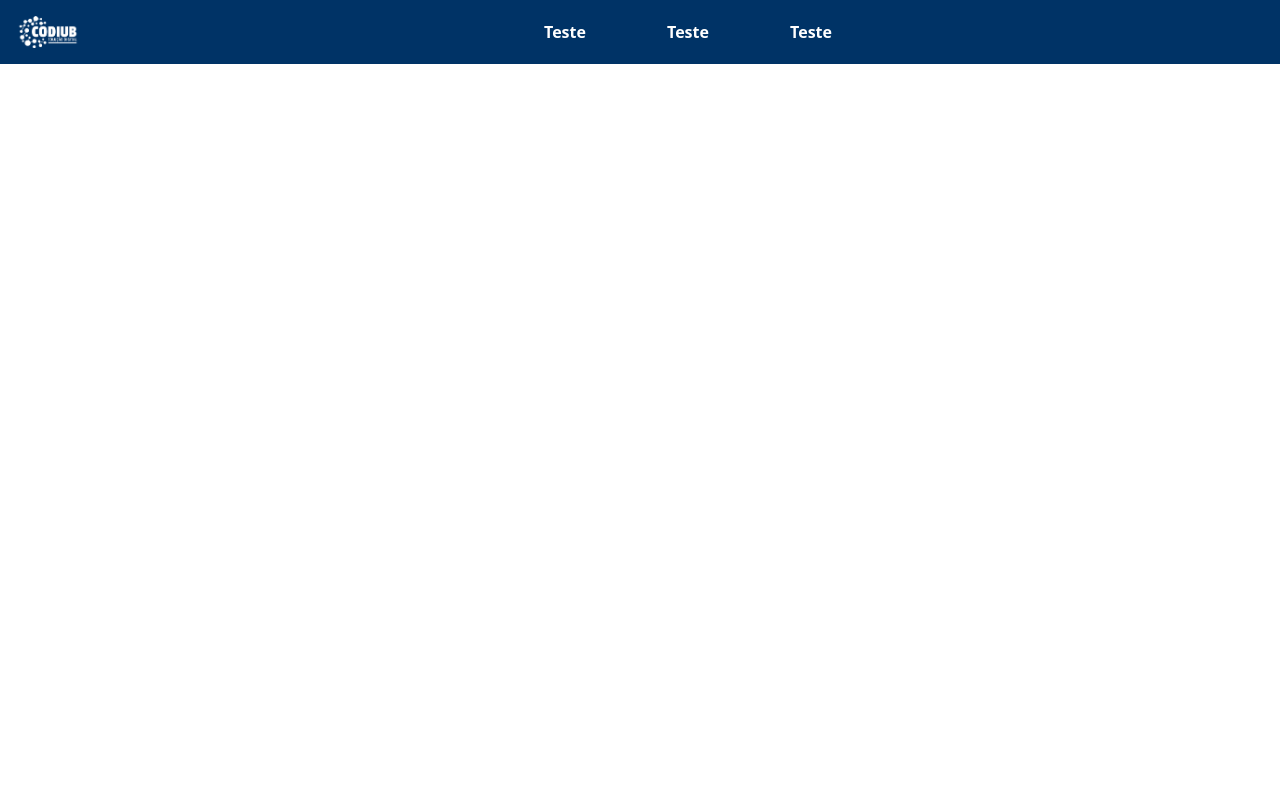
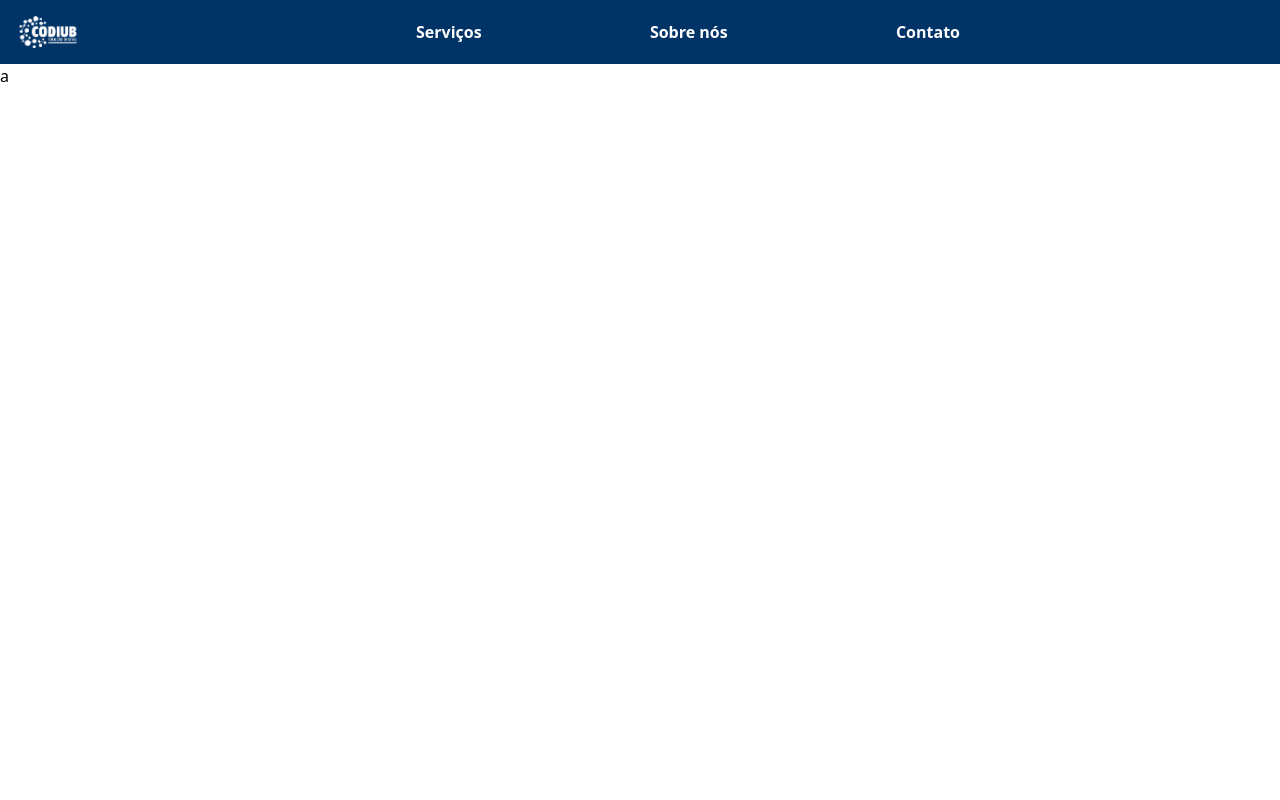
Before and after one commit to RuanEmanuell/wr-consultoria, a Next.js app: page / in a window 1280 px wide. Shown: the top 800 px of the page. Built offline with nearby package versions, Linux system fonts and the light colour scheme.

Commit message:
(Version 1.0) Starting mobile menu function

```diff
--- a/app/page.tsx
+++ b/app/page.tsx
@@ -1,43 +1,63 @@
-"use client"
+"use client";
 
 import Image from "next/image";
 import "./globals.css";
 import { useState, useEffect } from "react";
 
 export default function Home() {
-  const [navBarHeight, setNavbarHeight] = useState<number>(64);
+  const [mobileMenuVisible, setMobileMenuVisible] = useState<boolean>(false);
 
   useEffect(() => {
-    window.addEventListener("scroll", () => {
-      if(window.scrollY > 0){
-        setNavbarHeight(0);
+    if (mobileMenuVisible) {
+      document.querySelector("body")!.style.overflow = "hidden";
     } else {
-        setNavbarHeight(64);
+      document.querySelector("body")!.style.overflow = "auto";
     }
-    });
-  }, []);
+  }, [mobileMenuVisible]);
 
   return (
     <div className="h-fit">
-      <nav className="bg-[#003366] w-full h-16 flex flex-row justify-between transition-all ease-in-out duration-500" style={{height: navBarHeight}}>
-        <Image src="/logo.png" className="w-24 h-16 p-4" alt="" width={1000} height={1000} />
-        <div className="m-auto w-1/4 hidden md:flex justify-between px-4">
-          <a className="font-semibold text-white">Teste</a>
-          <a className="font-semibold text-white">Teste</a>
-          <a className="font-semibold text-white">Teste</a>
+      <div className="flex flex-col">
+        <nav
+          className="bg-[#003366] w-full flex flex-row justify-between transition-all ease-in-out duration-500">
+          <Image
+            src="/logo.png"
+            className="w-24 h-16 p-4"
+            alt="Logo"
+            width={1000}
+            height={1000}
+          />
+          <div className="m-auto w-1/2 max-w-xl hidden md:flex justify-between px-4">
+            <a className="font-semibold text-white" href="#screen-1">
+              Serviços
+            </a>
+            <a className="font-semibold text-white" href="#screen-2">
+              Sobre nós
+            </a>
+            <a className="font-semibold text-white" href="#screen-3">
+              Contato
+            </a>
           </div>
-        <div className="flex md:hidden my-auto mx-4 w-8 h-6 flex-col">
+          <div className="flex md:hidden my-auto mx-4 w-8 h-6 flex-col" onClick={() => setMobileMenuVisible(true)}>
             <section className="bg-white h-1/3 w-full"></section>
             <section className="bg-white h-1/3 w-full my-1"></section>
             <section className="bg-white h-1/3 w-full"></section>
           </div>
         </nav>
         <main className="h-fit">
-        <div className="h-screen w-full screen-0">
+          <div className="h-screen w-full" id="screen-0">
+            <p>a</p>
           </div>
-        <div className="h-screen w-full bg-[#003366] screen-1">
+          <div className="h-screen w-full bg-[#003366]" id="screen-1"></div>
+          <div className="h-screen w-full" id="screen-2"></div>
+          <div className="h-screen w-full bg-[#003366]" id="screen-3"></div>
+        </main>
       </div>
-      </main>
+      {mobileMenuVisible &&
+        <div className="w-screen h-screen bg-black bg-opacity-40 absolute top-0" id="mobile-menu" onClick={() => setMobileMenuVisible(false)}>
+
+        </div>
+      }
     </div>
   );
 }
```
Lines whose indentation alone changed are shown as unchanged.
